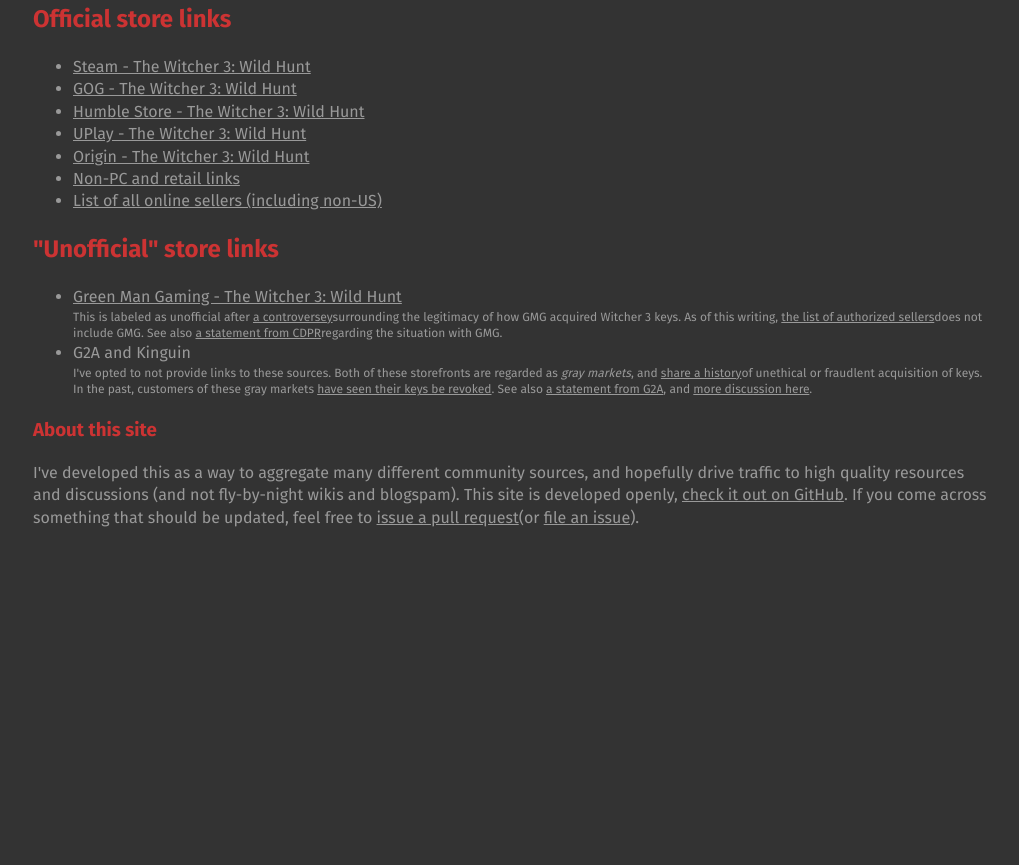
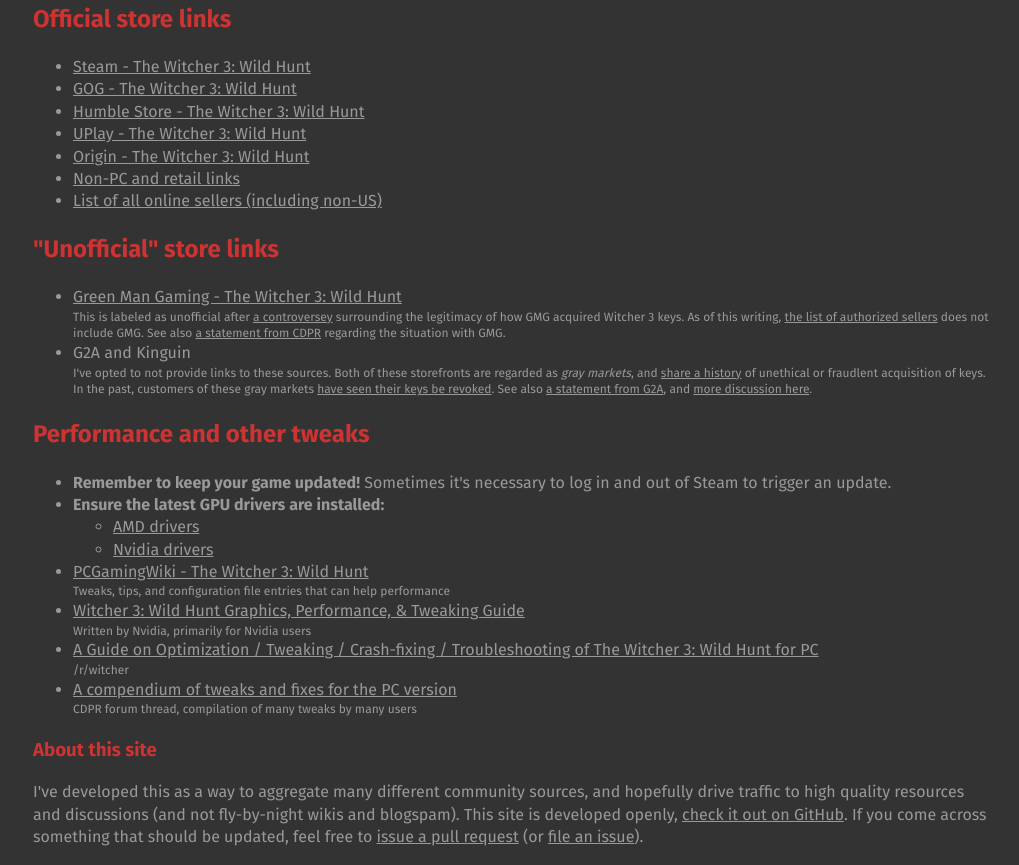
Before and after one commit to edwinhollen/WitcherWorld, a website: page index.html in a window 1280 px wide. Shown: the part 685-1550 px from the top of the page, without its empty margins (127-1146 px from the left). Before the commit the page ends 1230 px from the top, so only its background shows below. Drawn offline with nearby package versions, Linux system fonts and the light colour scheme.

Commit message:
Add tweaks section

```diff
--- a/index.html
+++ b/index.html
@@ -137,17 +137,55 @@
                     <li>
                         <a href="http://www.greenmangaming.com/s/us/en/pc/games/action/witcher-3-wild-hunt/">Green Man Gaming - The Witcher 3: Wild Hunt</a>
                         <aside>This is labeled as unofficial after
-                            <a href="http://redd.it/36gi0k">a controversey</a>surrounding the legitimacy of how GMG acquired Witcher 3 keys. As of this writing,
-                            <a href="http://www.reddit.com/r/GameDealsMeta/comments/365t32/gog_twitter_gogcom_is_the_only_legitimate_source/crb52p7">the list of authorized sellers</a>does not include GMG. See also
-                            <a href="http://forums.cdprojektred.com/threads/35436-Witcher-3-35-off?p=1635264&viewfull=1#post1635264">a statement from CDPR</a>regarding the situation with GMG.</aside>
+                            <a href="http://redd.it/36gi0k">a controversey</a> surrounding the legitimacy of how GMG acquired Witcher 3 keys. As of this writing,
+                            <a href="http://www.reddit.com/r/GameDealsMeta/comments/365t32/gog_twitter_gogcom_is_the_only_legitimate_source/crb52p7">the list of authorized sellers</a> does not include GMG. See also
+                            <a href="http://forums.cdprojektred.com/threads/35436-Witcher-3-35-off?p=1635264&viewfull=1#post1635264">a statement from CDPR</a> regarding the situation with GMG.</aside>
                     </li>
                     <li>G2A and Kinguin
                         <aside>I've opted to not provide links to these sources. Both of these storefronts are regarded as
                             <em>gray markets</em>, and
-                            <a href="http://www.polygon.com/2015/2/9/8006693/the-truth-behind-those-mysteriously-cheap-gray-market-game-codes">share a history</a>of unethical or fraudlent acquisition of keys. In the past, customers of these gray markets
+                            <a href="http://www.polygon.com/2015/2/9/8006693/the-truth-behind-those-mysteriously-cheap-gray-market-game-codes">share a history</a> of unethical or fraudlent acquisition of keys. In the past, customers of these gray markets
                             <a href="http://redd.it/2tl4k7">have seen their keys be revoked</a>. See also
                             <a href="https://www.g2a.com/key-clarification-g2a">a statement from G2A</a>, and
                             <a href="http://redd.it/2xkdqj">more discussion here</a>.</aside>
+                    </li>
+                </ul>
+            </section>
+            <section>
+                <h2>Performance and other tweaks</h2>
+                <ul>
+                    <li>
+                        <strong>Remember to keep your game updated!</strong> Sometimes it's necessary to log in and out of Steam to trigger an update.
+                    </li>
+                    <li>
+                        <strong>Ensure the latest GPU drivers are installed:</strong>
+                        <ul>
+                            <li>
+                                <a href="http://support.amd.com/en-us/download
+                    ">AMD drivers</a>
+                            </li>
+                            <li>
+                                <a href="http://www.nvidia.com/drivers">Nvidia drivers</a>
+                            </li>
+                        </ul>
+                    </li>
+                    <li>
+                        <a href="http://pcgamingwiki.com/wiki/The_Witcher_3:_Wild_Hunt">PCGamingWiki - The Witcher 3: Wild Hunt</a>
+                        <aside>
+                            Tweaks, tips, and configuration file entries that can help performance
+                        </aside>
+                    </li>
+                    <li>
+                        <a href="http://www.geforce.com/whats-new/guides/the-witcher-3-wild-hunt-graphics-performance-and-tweaking-guide">Witcher 3: Wild Hunt Graphics, Performance, &amp; Tweaking Guide</a>
+                        <aside>Written by Nvidia, primarily for Nvidia users</aside>
+                    </li>
+                    <li>
+                        <a href="http://redd.it/36mc8o">A Guide on Optimization / Tweaking / Crash-fixing / Troubleshooting of The Witcher 3: Wild Hunt for PC</a>
+                        <aside>/r/witcher</aside>
+                    </li>
+                    <li>
+                        <a href="http://forums.cdprojektred.com/threads/36088-A-compendium-of-tweaks-and-fixes-for-the-PC-version">A compendium of tweaks and fixes for the PC version</a>
+                        <aside>CDPR forum thread, compilation of many tweaks by many users</aside>
                     </li>
                 </ul>
             </section>
@@ -156,7 +194,7 @@
                 <p>I've developed this as a way to aggregate many different community sources, and hopefully drive traffic to high quality
                     resources and discussions (and not fly-by-night wikis and blogspam). This site is developed openly,
                     <a href="https://github.com/edwinhollen/WitcherWorld">check it out on GitHub</a>. If you come across something that should be updated, feel free to
-                    <a href="https://github.com/edwinhollen/WitcherWorld/pulls">issue a pull request</a>(or
+                    <a href="https://github.com/edwinhollen/WitcherWorld/pulls">issue a pull request</a> (or
                     <a href="https://github.com/edwinhollen/WitcherWorld/issues">file an issue</a>).</p>
             </section>
         </div>
```
